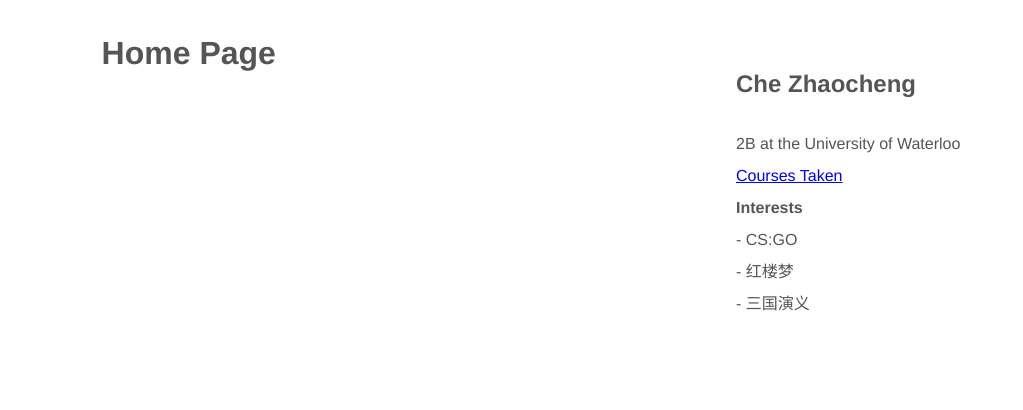
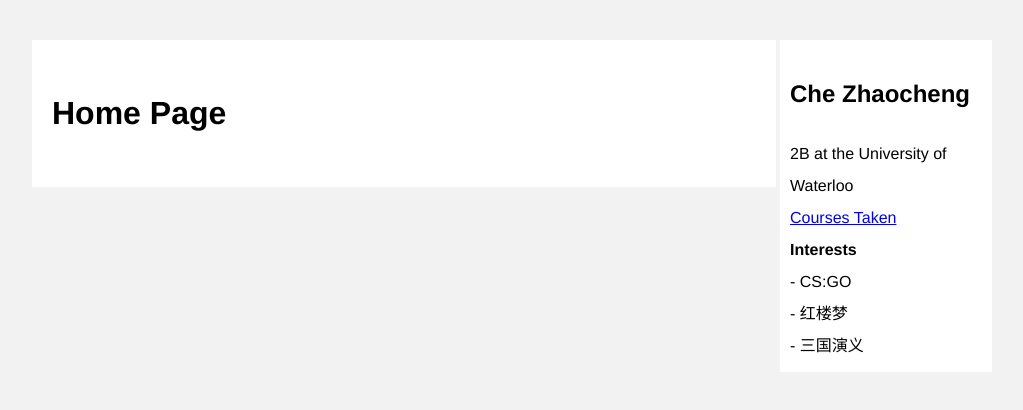
Before and after one commit to Darwin-Che/uw-blog, a plain HTML site: page website/index.html in a window 1280 px wide. Shown: the whole page, without its empty margins (96-1119 px from the left). Drawn offline with Linux system fonts and the light colour scheme.

Commit message:
more css

```diff
--- a/website/css/main.css
+++ b/website/css/main.css
@@ -1,21 +1,25 @@
 .uni_1 {
     font-family: 'PingHei', 'PingFang SC', 'Helvetica Neue', 'Work Sans', 'Hiragino Sans GB', 'Microsoft YaHei', 'SimSun', 'sans-serif';
     line-height: 2;
-    color: #555;
+    background-color: #f2f2f2;
 }
 
 .right_float {
+    background-color:  #ffffff;
+    padding: 10px;
     display: block;
     position: fixed;
-    max-width: 20%;
+    width: 15%;
     top: 5%;
     right: 15%;
 }
 
 .main_pane {
-    position: relative;
+    background-color:  #ffffff;
+    padding: 20px;
+    position: absolute;
     display: block;
-    left: 15%;
+    left: 10%;
     top: 5%;
-    max-width: 50%;
+    width: 55%;
 }
--- a/website/index.html
+++ b/website/index.html
@@ -18,8 +18,9 @@
     </h2>
     <p1>
       2B at the University of Waterloo
+      <br>
+      <a href='/uw-courses/'>Courses Taken</a>
     </p1>
-    <a href='uw-courses/index.html'>Courses Taken</a>
     <div>
       <p1><b>Interests</b></p1>
       <br>
```
Also changed, not shown: website/uw-courses/index.html (+2 -1 lines).
